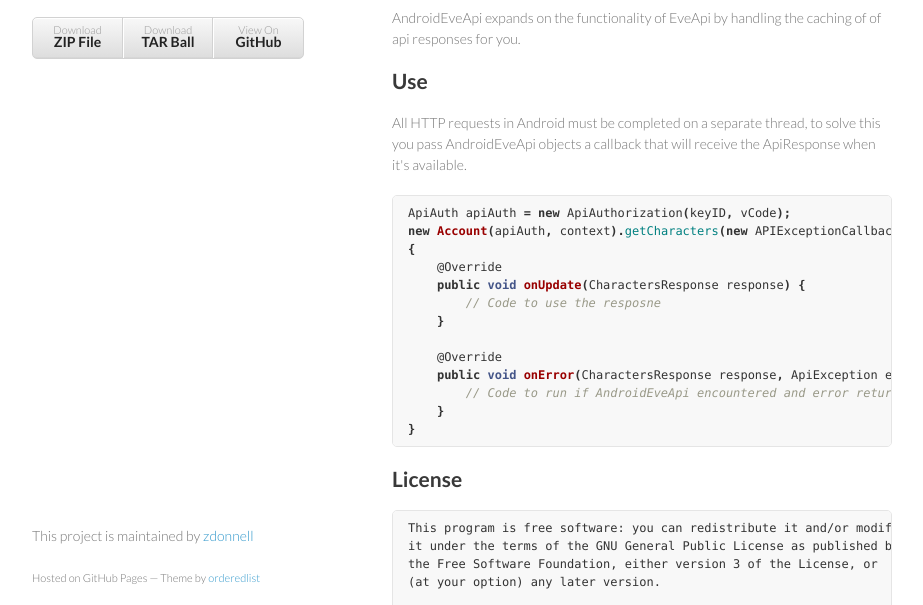
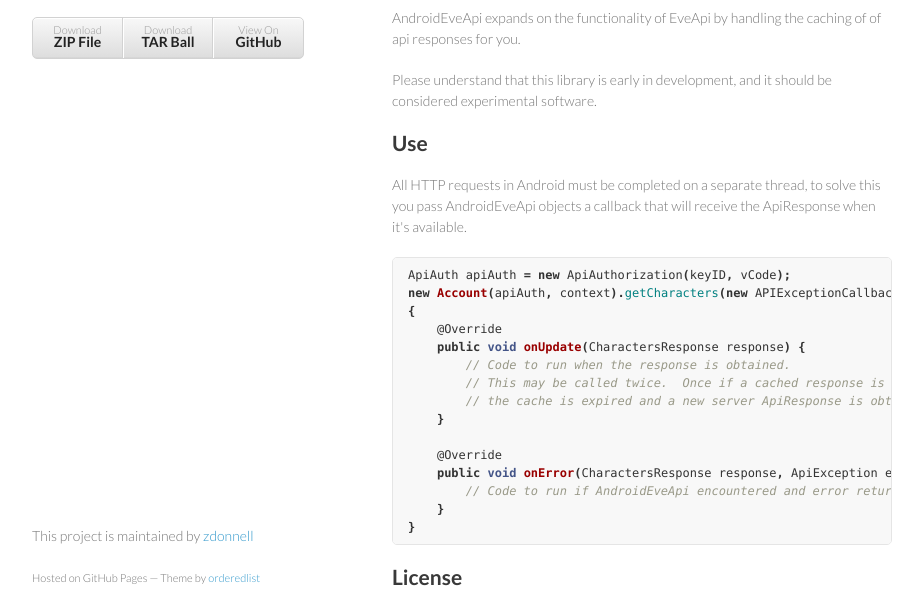
Before and after one commit to zdonnell/AndroidEveApi, a plain HTML site: page index.html in a window 1280 px wide. Shown: the part 143-748 px from the top of the page, without its empty margins (178-1101 px from the left). Drawn offline with Linux system fonts and the light colour scheme.

```diff
--- a/index.html
+++ b/index.html
@@ -35,6 +35,8 @@
 
 <p>AndroidEveApi expands on the functionality of EveApi by handling the caching of of api responses for you.</p>
 
+<p>Please understand that this library is early in development, and it should be considered experimental software.</p>
+
 <h2>
 <a name="use" class="anchor" href="#use"><span class="octicon octicon-link"></span></a>Use</h2>
 
@@ -45,7 +47,9 @@
 <span class="o">{</span>
     <span class="nd">@Override</span>
     <span class="kd">public</span> <span class="kt">void</span> <span class="nf">onUpdate</span><span class="o">(</span><span class="n">CharactersResponse</span> <span class="n">response</span><span class="o">)</span> <span class="o">{</span>
-        <span class="c1">// Code to use the resposne</span>
+        <span class="c1">// Code to run when the response is obtained.</span>
+        <span class="c1">// This may be called twice.  Once if a cached response is obtained, and twice if</span>
+        <span class="c1">// the cache is expired and a new server ApiResponse is obtained.</span>
     <span class="o">}</span>
 
     <span class="nd">@Override</span>
```
Also changed, not shown: params.json (+1 -1 lines).
